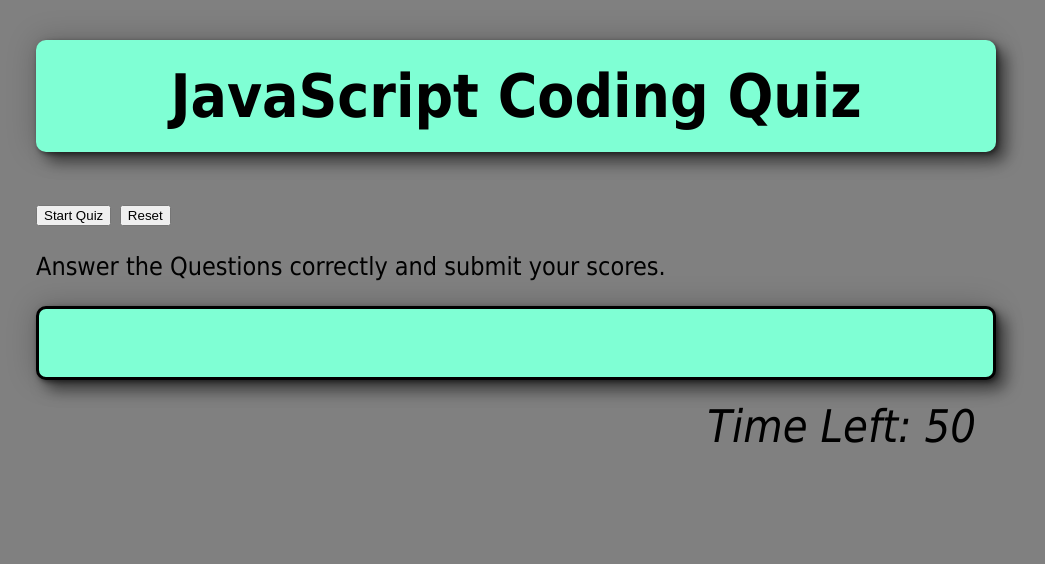
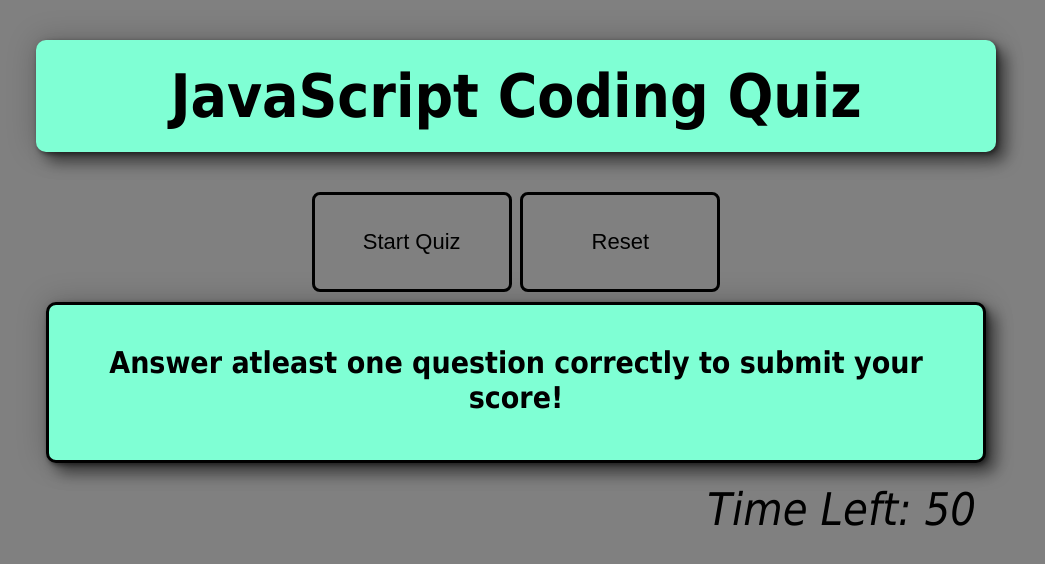
Before and after one commit to Zim40/Code-Quiz, a plain HTML site: page index.html in a window 1280 px wide. Shown: the whole page, without its empty margins (124-1169 px from the left). Drawn offline with Linux system fonts and the light colour scheme.

Commit message:
add resetbutton function/added CSS style

```diff
--- a/index.html
+++ b/index.html
@@ -15,12 +15,13 @@
             <h1 id="Coding-quiz">JavaScript Coding Quiz</h1>
         </div>
         <div id="startQuiz"><button>Start Quiz</button>
-            <button>Reset</button></div>
-        <p>Answer the Questions correctly and submit your scores.</p>
+            <button>Reset</button>
+        </div>
 
-        </div>
+
+
         <div id="questionsDiv">
-            <h2></h2>
+            <h2>Answer atleast one question correctly to submit your score!</h2>
             <ul>
 
             </ul>
--- a/script.js
+++ b/script.js
@@ -59,13 +59,12 @@ timer.addEventListener("click", function () {
 
 });
 
-// function reset (resetButton) {
-//     location.reload();
-//     var resetButton = document.querySelector("#reset");
-//     resetButton.addEventListener("click", reset);
-//     location.reload();
+function reset (resetButton) {
+    var resetButton = document.querySelector("#reset");
+    resetButton.addEventListener("click", reset);
+    location.reload();
 
-// }
+}
 
 // Renders questions to the screen once start button is clicked
 function render(questionList) {
@@ -197,6 +196,7 @@ function allDone() {
             var newScore = JSON.stringify(allScores);
             localStorage.setItem("allScores", newScore);
             console.log(allScores);
+            window.location.replace("highscore.html");
 
         }
     });
--- a/style.css
+++ b/style.css
@@ -14,7 +14,11 @@ body {
 }
 p {
     font-size: 25px;
+    text-align: center;
 
+}
+h2 {
+    font-size:30px;
 }
 h1#Coding-quiz {
     max-width: 1080px;
@@ -23,6 +27,23 @@ h1#Coding-quiz {
     box-shadow: 2px 2px 5px rgb(0 0 0 / 50%), 10px 10px 15px rgb(0 0 0 / 50%), -1px -1px 30px rgb(0 0 0 / 20%);
     padding: 21px;
 }
+div#startQuiz {
+    text-align: center;
+}
+button:hover {
+    background: aquamarine;
+    cursor: pointer;
+}
+button {
+    width: 200px;
+    height: 100px;
+    border: 2px;
+    border: solid black;
+    border-radius: 8px;
+    font-size: 22px;
+    background-color: grey;
+}
+
 /* Questions */
 #questionsDiv {
     border-style: solid;
@@ -33,7 +54,7 @@ h1#Coding-quiz {
     background: aquamarine;
     border-radius: 10px;
     box-shadow: 2px 2px 5px rgb(0 0 0 / 50%), 10px 10px 15px rgb(0 0 0 / 50%), -1px -1px 30px rgb(0 0 0 / 20%);
-
+    margin: 10px;
 }
 #timeCount {
     font-size: 45px;
@@ -52,6 +73,7 @@ h1#Coding-quiz {
 }
 #createSubmit:hover {
     background-color:grey;
+    cursor: pointer;
 }
 /* Choices */
 li {
@@ -64,7 +86,9 @@ li {
     background: white;
     list-style: none;
     text-align: center;
+    cursor: pointer;
 }
 li:hover {
     background-color:grey;
+
 }
```
Also changed, not shown: highscore.html (+2 -1 lines).
